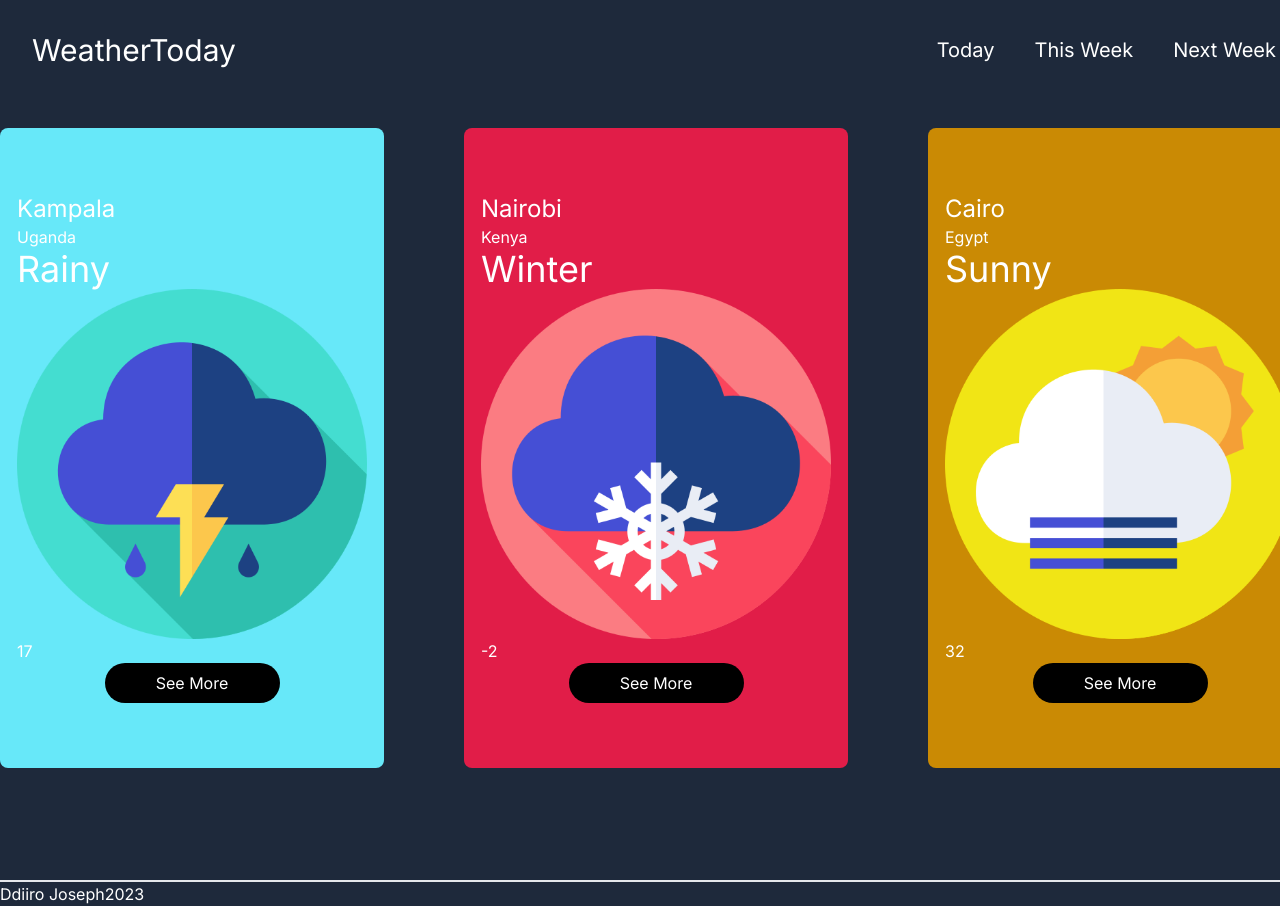
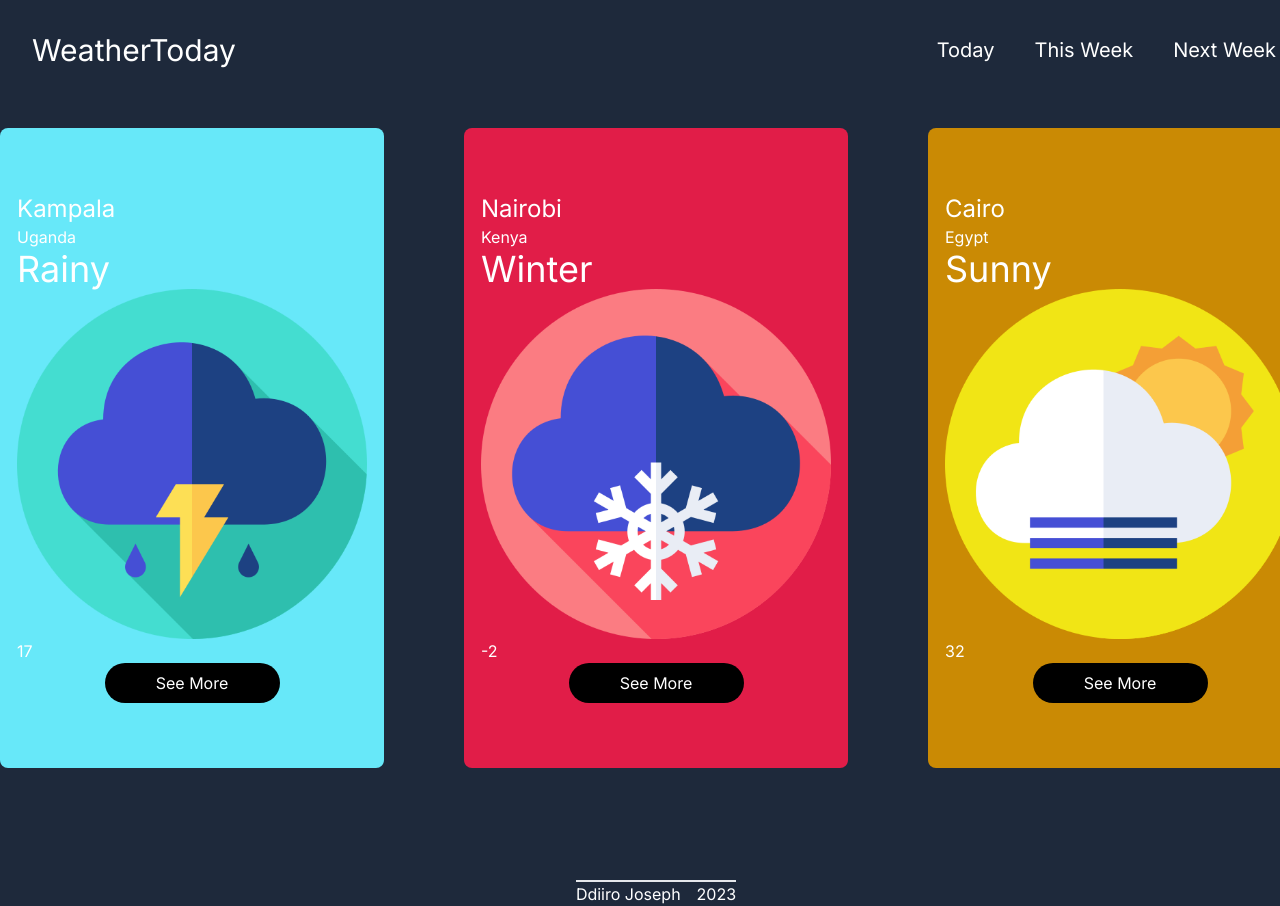
Before and after one commit to Ddiiro/Wetaher-App, a Next.js app in the folder weather-now/: page / in a window 1280 px wide. Shown: the top 906 px of the page. Built offline with nearby package versions, Linux system fonts and the light colour scheme.

Commit message:
Add styling to the footer content

```diff
--- a/weather-now/src/app/page.tsx
+++ b/weather-now/src/app/page.tsx
@@ -85,7 +85,7 @@ export default function Home() {
         </div>
 
     </div>
-    <footer className="border-t-2 mt-28 flex text-white">
+    <footer className=" justify-self-center gap-4 border-t-2 mt-28 flex text-white">
       <p>Ddiiro Joseph</p>
       <p> 2023</p>
     </footer>
```
